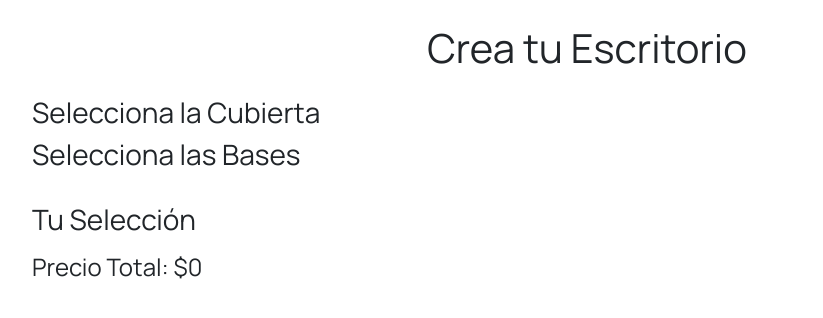
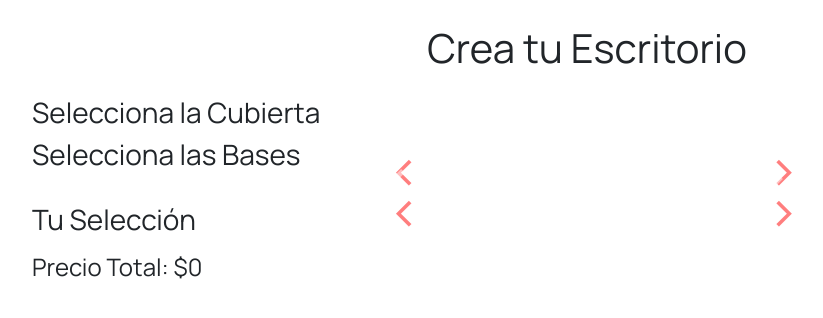
Before and after one commit to Diobreque/proyecto_DeMadera, a Django app: template deMadera/templates/creacion_desk.html in a window 1280 px wide. Shown: the top 318 px of the page, without its empty margins (53-876 px from the left). Run offline with Django 4.2, Linux system fonts and the light colour scheme; the template is opened without the code that fills it, so the values that code supplies are empty; some libraries are stand-ins or nearby versions; some web fonts are replaced.

Commit message:
funcionasi

```diff
--- a/deMadera/templates/creacion_desk.html
+++ b/deMadera/templates/creacion_desk.html
@@ -30,6 +30,17 @@
         }
         *{
             font-family: 'Manrope', sans-serif;
+        }
+        .carousel-control-next-icon:after{
+        content: '>';
+        font-size: 55px;
+        color: red;
+        }
+
+        .carousel-control-prev-icon:after {
+        content: '<';
+        font-size: 55px;
+        color: red;
         }
     </style>
 </head>
```
